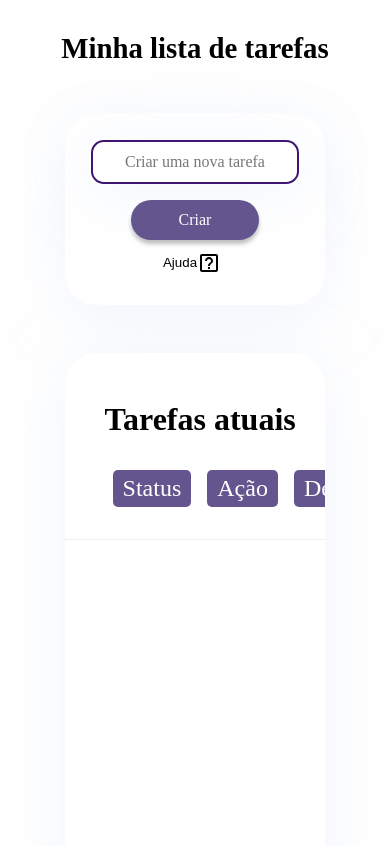
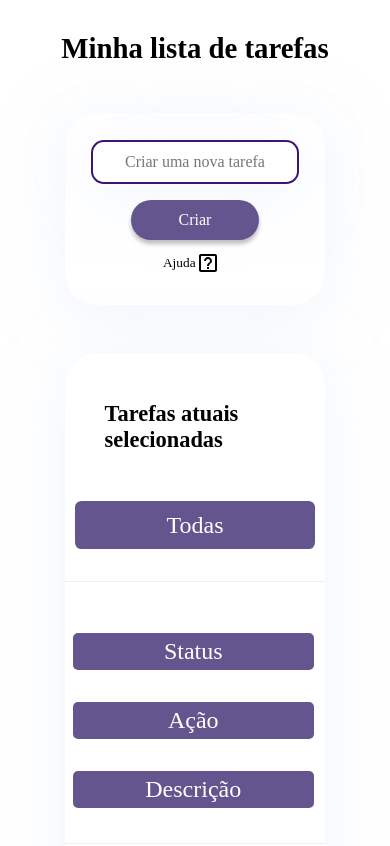
Before and after one commit to PauloJankosz/PS-WeMEDS, a React (Create React App) app in the folder Desafio/my-todo/: page / in a window 390 px wide. Shown: the top 846 px of the page. Built offline with nearby package versions, Linux system fonts and the light colour scheme.

Commit message:
[ADD] Finalização visual

```diff
--- a/Desafio/my-todo/src/components/TaskList.jsx
+++ b/Desafio/my-todo/src/components/TaskList.jsx
@@ -1,8 +1,10 @@
 import "../styles/TodoList.css";
 import Icon from "@mdi/react";
 import { mdiTrashCanOutline } from "@mdi/js";
+import { useState } from "react";
 
 const TaskList = ({ tasks, setTasks }) => {
+  const [filter, setFilter] = useState("todos");
   const toggleStatus = (index) => {
     setTasks(
       tasks.map((task, i) =>
@@ -25,16 +27,41 @@ const TaskList = ({ tasks, setTasks }) => {
     }
   };
 
+  const toggleFilter = () => {
+    setFilter((prevFilter) => {
+      if (prevFilter === "todos") return "pendente";
+      if (prevFilter === "pendente") return "concluída";
+      return "todos";
+    });
+  };
+
+  const filteredTasks = tasks.filter((task) =>
+    filter === "todos" ? true : task.status === filter
+  );
+
   return (
     <div className="task-list-box">
-      <h1 className="task-title">Tarefas atuais</h1>
+      <div className="title-container">
+        <h1 className="task-title">Tarefas atuais selecionadas</h1>
+        <button onClick={toggleFilter} className="task-filter-button">
+          <span className="task-filter-text">
+            {filter === "todos"
+              ? "Todas"
+              : filter === "pendente"
+              ? "Pendentes"
+              : "Concluídas"}
+          </span>
+        </button>
+      </div>
+      <div className="task-line" />
       <div className="task-options">
         <span>Status</span>
         <span>Ação</span>
         <span className="descrição">Descrição</span>
       </div>
       <div className="task-line" />
-      {tasks.map((task, index) => (
+      {filteredTasks.length > 0 &&
+        filteredTasks.map((task, index) => (
           <div key={index} className="task-items-box">
             <button
               onClick={() => toggleStatus(index)}
@@ -47,13 +74,18 @@ const TaskList = ({ tasks, setTasks }) => {
                   task.status === "pendente" ? "pendente" : "concluida"
                 }`}
               >
-              {task.status === "pendente" ? "pendente" : "concluida"}
+                {task.status}
               </span>
             </button>
-          <button onClick={() => deleteTask(index)} class="task-delete-icon">
+            <button
+              onClick={() => deleteTask(index)}
+              className="task-delete-icon"
+            >
               <Icon path={mdiTrashCanOutline} size={1.3} />
             </button>
+            <div className="task-items-status-block">
               <span className="task-items-status-content">{task.text}</span>
+            </div>
             <div className="task-line" />
           </div>
         ))}
--- a/Desafio/my-todo/src/components/TodoList.jsx
+++ b/Desafio/my-todo/src/components/TodoList.jsx
@@ -44,8 +44,23 @@ const TodoList = () => {
         </button>
       </div>
       {showHelp && (
-        <div className="help-card">
-          <button onClick={toggleHelp}>Fechar</button>
+        <div className="todo-help-card">
+          <p>
+            A criação de tarefa tem o limite de 90 caractéres, e irá criar uma
+            tarefa pendente
+          </p>
+          <p>
+            Dentro do bloco de tarefas, existe o filtro de tarefas selecionadas,
+            exibindo todas as tarefas, as pendentes e as concluídas
+          </p>
+          <p>Ao concluir uma tarefa, mude seu status</p>
+          <p>
+            Caso a tarefa tenha sido concluída, e não seja mais necessária,
+            utilize a ação de excluir
+          </p>
+          <button onClick={toggleHelp} class="close-help-card">
+            Fechar
+          </button>
         </div>
       )}
       <TaskList tasks={tasks} setTasks={setTasks} />
--- a/Desafio/my-todo/src/styles/TodoList.css
+++ b/Desafio/my-todo/src/styles/TodoList.css
@@ -10,6 +10,12 @@ span {
 
 button {
   cursor: pointer;
+  font-family: "Poppins";
+}
+
+p {
+  margin-top: 1.5rem;
+  font-family: "Poppins";
 }
 
 .container {
@@ -43,7 +49,8 @@ button {
   flex-direction: column;
   margin-top: 3rem;
   margin-bottom: 2rem;
-  overflow: auto;
+  overflow-y: auto;
+  overflow-x: hidden;
 }
 
 .task-list-box h1 {
@@ -55,6 +62,13 @@ button {
   align-items: start;
   margin-top: 3rem;
   margin-left: 2.5rem;
+}
+
+.task-filter-text {
+  font-family: "Poppins";
+  font-weight: 500;
+  font-size: 1.5rem;
+  color: #ffffff;
 }
 
 .todo-input {
@@ -89,10 +103,40 @@ button {
   border: 2px solid transparent;
 }
 
+.todo-help-card {
+  max-width: 25rem;
+  display: flex;
+  flex-direction: column;
+  text-align: center;
+  height: 28rem;
+  background-color: "#FFFFFF";
+  border-radius: 2rem;
+  box-shadow: 0px 10px 60px 0px #e2ecf980;
+  padding: 2rem;
+}
+
+.todo-help-card > *:not(p) {
+  align-self: center;
+}
+
 .todo-button-text {
   font-family: "Poppins";
   font-size: 1rem;
   color: #ffffff;
+}
+
+.close-help-card {
+  width: 5rem;
+  height: 2.7rem;
+  margin-top: 2rem;
+  border-radius: 0.8rem;
+  border: 2px solid transparent;
+  box-shadow: 0px 10px 60px 0px #e2ecf980;
+  text-align: center;
+  font-size: 1rem;
+  color: #ffffff;
+  background-color: #65558f;
+  margin-bottom: 1rem;
 }
 
 .task-options {
@@ -160,6 +204,22 @@ button {
   border-color: #9c7e06;
 }
 
+.task-filter-button {
+  width: 92%;
+  height: 3rem;
+  margin-top: 3rem;
+  border-radius: 0.4rem;
+  border: 2px solid transparent;
+  background-color: #65558f;
+}
+
+.title-container {
+  display: grid;
+  grid-template-columns: 1fr 2fr;
+  justify-content: center;
+  align-items: center;
+}
+
 .task-status-button.concluida {
   background-color: #16c09861;
   border-color: #008767;
@@ -189,3 +249,46 @@ button {
     font-size: 1.8rem;
   }
 }
+
+@media (max-width: 587px) {
+  .title-container {
+    display: flex;
+    flex-direction: column;
+  }
+
+  .title-container h1 {
+    font-size: 1.4rem;
+  }
+
+  .task-options {
+    display: flex;
+    flex-direction: column;
+    width: 95%;
+    padding: 0.2rem;
+    margin-left: 0.3rem;
+  }
+
+  .task-items-box {
+    display: flex;
+    flex-direction: column;
+    align-items: center;
+    margin: 0;
+  }
+
+  .task-status-button {
+    width: 95%;
+    margin: 2rem 0 2rem 0rem;
+    padding: 0.2rem;
+  }
+
+  .task-items-status-content {
+    word-wrap: break-word;
+    white-space: normal;
+  }
+
+  .task-items-status-block {
+    max-width: 90%;
+    word-wrap: break-word;
+    white-space: normal;
+  }
+}
```
Lines whose indentation alone changed are shown as unchanged.
